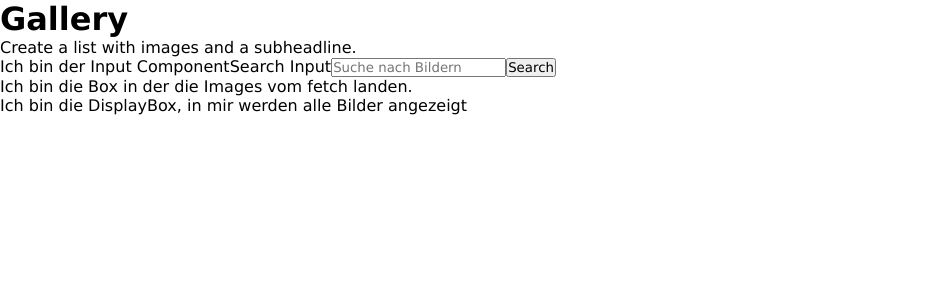
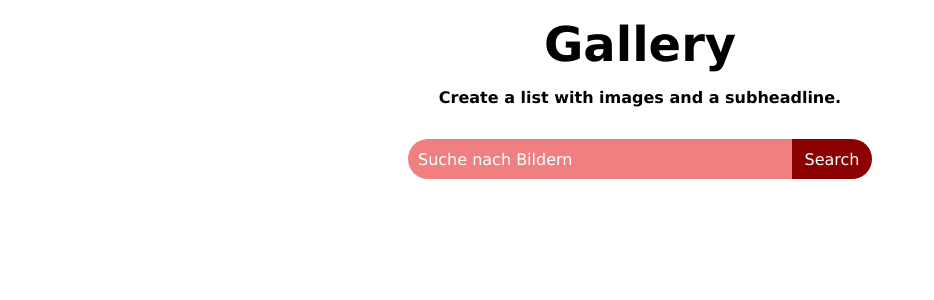
Before and after one commit to TimoFeindt/React-Gallery, a React (Create React App) app in the folder gallery/: page / in a window 1280 px wide. Shown: the top 300 px of the page, without its empty margins (0-934 px from the left). Built offline with nearby package versions, Linux system fonts and the light colour scheme.

Commit message:
finished most styling and logic. now adding delete function

```diff
--- a/gallery/src/App.js
+++ b/gallery/src/App.js
@@ -7,7 +7,7 @@ import './css/main.css'
 export default function App() {
 
   const [fetchValues, setFetchValues] = useState([])
-  const [arrayOfImageObject, setArrayOfImageObject] = useState([])
+  const [arrayOfImageObjects, setArrayOfImageObject] = useState([])
 
   const handleFetchValue = (data) => {
     setFetchValues(data)
@@ -15,19 +15,25 @@ export default function App() {
 
   const handleGrandchildImageClick = (image) => {
     const updateImageArray = [
-      ...arrayOfImageObject,
+      ...arrayOfImageObjects,
       image
     ]
     setArrayOfImageObject(updateImageArray)
   }
 
+  const handleDeleteItem = (data) => {
+    // find image object with id and remove it from the arrayOfImageObjects
+    console.log(data)
+
+  }
+
   return (
     <div className="gallery">
-      <h1>Gallery</h1>
-      Create a list with images and a subheadline.
+      <h1 className="gallery__headline">Gallery</h1>
+      <span className="gallery__subHeadline">Create a list with images and a subheadline.</span>
       <SearchInput handleFetchValue={handleFetchValue} />
       <RecievedImageBox fetchValues={fetchValues} forwardSelectedImage={handleGrandchildImageClick}/>
-      <GalleryBox imageList={arrayOfImageObject}/>
+      <GalleryBox imageList={arrayOfImageObjects} deleteItem={handleDeleteItem}/>
     </div>
   );
 }
--- a/gallery/src/components/GalleryBox.js
+++ b/gallery/src/components/GalleryBox.js
@@ -1,13 +1,17 @@
 import GalleryImage from "./GalleryImage";
 
-export default function GalleryBox({imageList}) {
+export default function GalleryBox({imageList, deleteItem}) {
+
+    const handleDeleteItem = (item) => {
+        deleteItem(item)
+    }
+
+    // merge GalleryImage into GalleryBoy to decrease component nesting
 
     return(
         <div className="gallery__area">
-            Ich bin die DisplayBox, in mir werden alle Bilder angezeigt
-
             {imageList.map(image => {
-                return (<GalleryImage key={image.id} image={image}/>)
+                return (<GalleryImage key={image.id} image={image} removeItem={handleDeleteItem}/>)
                 })
             }
         </div>
--- a/gallery/src/components/GalleryImage.js
+++ b/gallery/src/components/GalleryImage.js
@@ -1,13 +1,23 @@
-export default function GalleryImage({image}) {
+export default function GalleryImage({image, removeItem}) {
 
     // onClick hinzufügen, der die spezifische Card umdreht um den Author und die Description zu erhalten.
     // title muss dem Image Object noch hinzugefügt werden.
+    // add delte
+    const handleDelete = () => {
+        removeItem(image)
+    }
+
     return(
         <div className="gallery__card">
             <img src={image.urls.small} alt={image.alt_description} className="gallery__image"/>
-            <h5>Title: Muss ich noch hinzufügen</h5>
-            <p className="gallery__description">Description: {image.description}</p>
-            <span className="gallery__author">Author: {image.user.first_name} {image.user.last_name}</span>
+            <span className="gallery__titleFader"></span>
+            <h5 className="gallery__title">Title: Muss ich noch hinzufügen</h5>
+            <span className="gallery__delete" onClick={handleDelete}></span>
+            <div className="gallery__cardBack">
+                <p className="gallery__description">Description: {image.description}</p>
+                <span className="gallery__author">Author: {image.user.first_name} {image.user.last_name}</span>
+            </div>
+
         </div>
     )
 }
--- a/gallery/src/components/RecievedImage.js
+++ b/gallery/src/components/RecievedImage.js
@@ -9,8 +9,8 @@ export default function RecievedImage({image, selectedImage}) {
 
     return(
         <div onClick={handleImageclick} className="fetch__card">
+            <img src={image.urls.thumb} alt={image.alt_description} className="fetch__image"/>
             <h3>Ich bin eine Card</h3>
-            <img src={image.urls.small} alt={image.alt_description} className="fetch__image"/>
         </div>
     )
 }
--- a/gallery/src/components/RecievedImageBox.js
+++ b/gallery/src/components/RecievedImageBox.js
@@ -9,8 +9,7 @@ export default function RecievedImageBox({fetchValues, forwardSelectedImage}) {
 
 
     return(
-        <div className="fetched__image">
-            Ich bin die Box in der die Images vom fetch landen.
+        <div className="fetch__box">
             {fetchValues.map(image => {
                 return (
                     <RecievedImage key={image.id} image={image} selectedImage={handleSelectedImage}/>
--- a/gallery/src/components/SearchInput.js
+++ b/gallery/src/components/SearchInput.js
@@ -31,7 +31,7 @@ export default function SearchInput({handleFetchValue}) {
 
     const fetchingImage = async (query) => {
 
-        const response = await fetch(`https://api.unsplash.com/search/photos/?query=${query}&per_page=2&client_id=${ACCESS_KEY}`); // unsplash api - 5 resutls per request and client_id
+        const response = await fetch(`https://api.unsplash.com/search/photos/?query=${query}&per_page=5&client_id=${ACCESS_KEY}`); // unsplash api - 5 resutls per request and client_id
         const data = await response.json();
         const imageResults = data.results
 
@@ -44,12 +44,7 @@ export default function SearchInput({handleFetchValue}) {
     }, [handleFetchValue, fetchedImageList])
 
     return(
-        <div>
-            Ich bin der Input Component
-            {fetchedImageList.map((image, index) => {
-                return <div key={index}>{image.alt_description}</div>
-            })}
-
+        <div className="search">
             <label htmlFor="searchInput" className="search__label">Search Input</label>
             <input name="searchInput" placeholder="Suche nach Bildern" type="text" onChange={handleInputChange} className="search__input"/>
             <button onClick={handleSearchSubmit} className="search__button">Search</button>
--- a/gallery/src/css/main.css
+++ b/gallery/src/css/main.css
@@ -3,4 +3,143 @@
   margin: 0;
   box-sizing: border-box;
   font-family: Verdana, Geneva, Tahoma, sans-serif;
+  font-size: 16px;
 }
+
+.gallery {
+  display: flex;
+  flex-direction: column;
+  align-items: center;
+  justify-content: center;
+  width: 85dvw;
+  padding: 1rem;
+  margin: 0 auto;
+}
+
+.gallery__headline {
+  font-size: 3rem;
+  font-weight: 700;
+}
+
+.gallery__subHeadline {
+  font-weight: 600;
+  margin-top: 1rem;
+}
+
+.gallery__area {
+  margin-top: 3rem;
+  background-color: red;
+  display: flex;
+  flex-wrap: wrap;
+}
+
+.gallery__card {
+  width: 15dvw;
+  height: 30dvh;
+  position: relative;
+  margin: 1rem;
+}
+
+.gallery__cardBack {
+  position: absolute;
+  top: 0;
+  left: 0;
+  background-color: antiquewhite;
+  height: 100%;
+  width: 100%;
+  display: none;
+}
+
+.gallery__title {
+  position: absolute;
+  bottom: 0;
+  left: 0;
+  color: #333;
+  padding: .25rem;
+}
+
+.gallery__titleFader {
+  position: absolute;
+  bottom: 0;
+  left: 0;
+  height: 40%;
+  width: 100%;
+  background: linear-gradient(to bottom, transparent 0%, white 100%);
+}
+
+.gallery__image {
+  width: 100%;
+  height: 100%;
+}
+
+.gallery__delete::after {
+  content: 'X';
+  position: absolute;
+  top: 0;
+  right: 0;
+  height: 1rem;
+  width: 1rem;
+  margin: .5rem;
+}
+
+.search {
+  display: flex;
+  margin-top: 2rem;
+}
+
+.search__label {
+  display: none;
+}
+
+.search__input {
+  width: 30vw;
+  border: 2px solid lightcoral;
+  border-right: 0px;
+  background-color: lightcoral;
+  color: white;
+  border-top-left-radius: 25px;
+  border-bottom-left-radius: 25px;
+  padding: .5rem;
+  height: 2.5rem;
+}
+
+.search__input::placeholder {
+  color: white;
+}
+
+.search__input:focus-visible {
+  border: 2px solid darkred;
+  border-right: 0px;
+  outline: none;
+}
+
+.search__button {
+  width: 5rem;
+  height: 2.5rem;
+  border-top-right-radius: 25px;
+  border-bottom-right-radius: 25px;
+  border: none;
+  background-color: darkred;
+  color: white;
+  cursor: pointer;
+}
+
+.search__button:hover {
+  background-color: darkred;
+}
+
+.fetch__box {
+  display: flex;
+  width: 100%;
+}
+
+.fetch__card {
+  width: 15dvw;
+  height: 30dvh;
+  margin: 1rem;
+}
+
+.fetch__image {
+  width: 100%;
+  height: 100%;
+}
--- a/gallery/src/css/main.scss
+++ b/gallery/src/css/main.scss
@@ -3,4 +3,139 @@
     margin: 0;
     box-sizing: border-box;
     font-family:Verdana, Geneva, Tahoma, sans-serif;
+    font-size: 16px;
 }
+
+.gallery {
+    display: flex;
+    flex-direction: column;
+    align-items: center;
+    justify-content: center;
+    width: 85dvw;
+    padding: 1rem;
+    margin: 0 auto;
+
+    &__headline {
+        font-size: 3rem;
+        font-weight: 700;
+    }
+    &__subHeadline {
+        font-weight: 600;
+        margin-top: 1rem;
+    }
+    &__area {
+        margin-top: 3rem;
+        background-color: red;
+        display: flex;
+        flex-wrap: wrap;
+    }
+    &__card {
+        width: 15dvw;
+        height: 30dvh;
+        position: relative;
+        margin: 1rem;
+    }
+    &__cardBack {
+        position: absolute;
+        top: 0;
+        left: 0;
+        background-color: antiquewhite;
+        height: 100%;
+        width: 100%;
+
+        display: none;
+    }
+    &__title {
+        position: absolute;
+        bottom: 0;
+        left: 0;
+        color: #333;
+        padding: .25rem;
+    }
+    &__titleFader {
+        position: absolute;
+        bottom: 0;
+        left: 0;
+        height: 40%;
+        width: 100%;
+        background: linear-gradient(to bottom, transparent 0%,white 100%);
+    }
+    &__image {
+        width: 100%;
+        height: 100%;
+    }
+    &__delete {
+        &::after {
+            content: 'X';
+            position: absolute;
+            top: 0;
+            right: 0;
+            height: 1rem;
+            width: 1rem;
+            margin: .5rem;
+        }
+    }
+}
+
+.search {
+    display: flex;
+    margin-top: 2rem;
+
+    &__label {
+        display: none;
+    }
+
+    &__input {
+        width: 30vw;
+        border: 2px solid lightcoral;
+        border-right: 0px;
+        background-color: lightcoral;
+        color: white;
+        border-top-left-radius: 25px;
+        border-bottom-left-radius: 25px;
+        padding: .5rem;
+
+        height: 2.5rem;
+
+        &::placeholder {
+            color: white;
+        }
+        &:focus-visible {
+            border: 2px solid darkred;
+            border-right: 0px;
+            outline: none;
+        }
+    }
+
+    &__button {
+        width: 5rem;
+        height: 2.5rem;
+        border-top-right-radius: 25px;
+        border-bottom-right-radius: 25px;
+        border: none;
+        background-color: darkred;
+        color: white;
+        cursor: pointer;
+
+        &:hover {
+            background-color: darkred;
+        }
+    }
+}
+
+.fetch {
+    &__box {
+        display: flex;
+        width: 100%;
+    }
+    &__card {
+        width: 15dvw;
+        height: 30dvh;
+        margin: 1rem;
+
+    }
+    &__image {
+        width: 100%;
+        height: 100%;
+    }
+}
```
